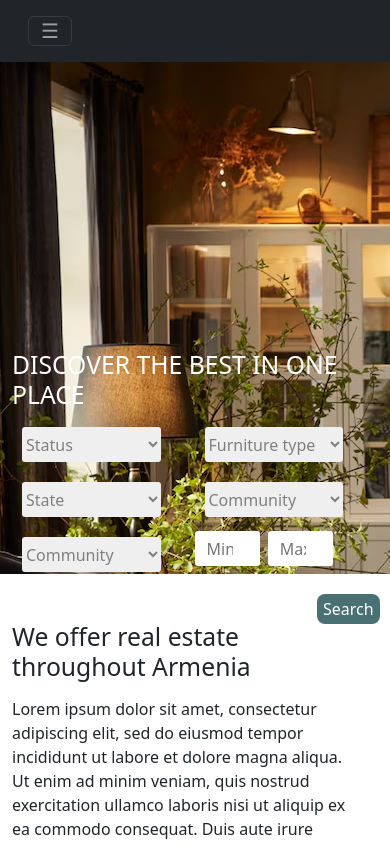
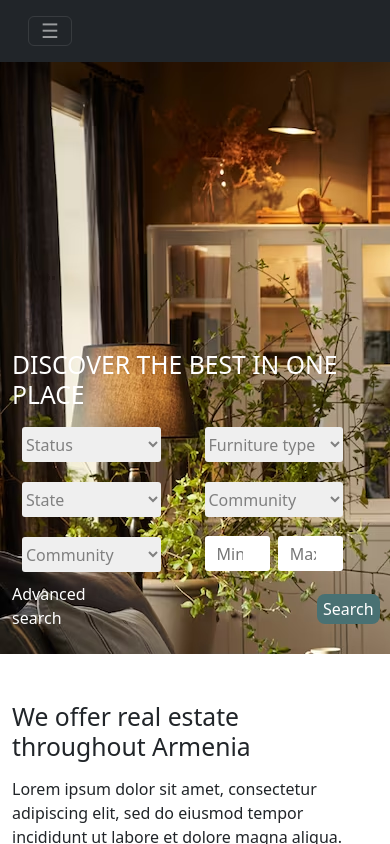
Before and after one commit to ma4taDev/silver, an Angular app: page / in a window 390 px wide. Shown: the top 844 px of the page. Built offline with nearby package versions, Linux system fonts and the light colour scheme.

Commit message:
last-fix

```diff
--- a/src/app/components/search/search.component.scss
+++ b/src/app/components/search/search.component.scss
@@ -26,7 +26,8 @@ button {
         margin-top: 4px;
     }
     .rmargin {
-        margin-left: 0px;
+        margin-left: 10px;
+        margin-top: 5px;
     }
     .inputr {
         margin: 10px;
--- a/src/app/pages/landing/landing.component.scss
+++ b/src/app/pages/landing/landing.component.scss
@@ -1,6 +1,12 @@
 .seg1-img {
     background-image: url("/assets/a-farmhouse-style-living-room-with-plenty-of-rustic-artwork--5af6b93d81a21ba97e7c0cc2f43e7247.avif");
     height: 32rem;
+}
+
+@media screen and (min-width: 268px) and (max-width: 1200px) {
+    .seg1-img {
+        height: 37rem;
+    }
 }
 
 .img-info {
```
